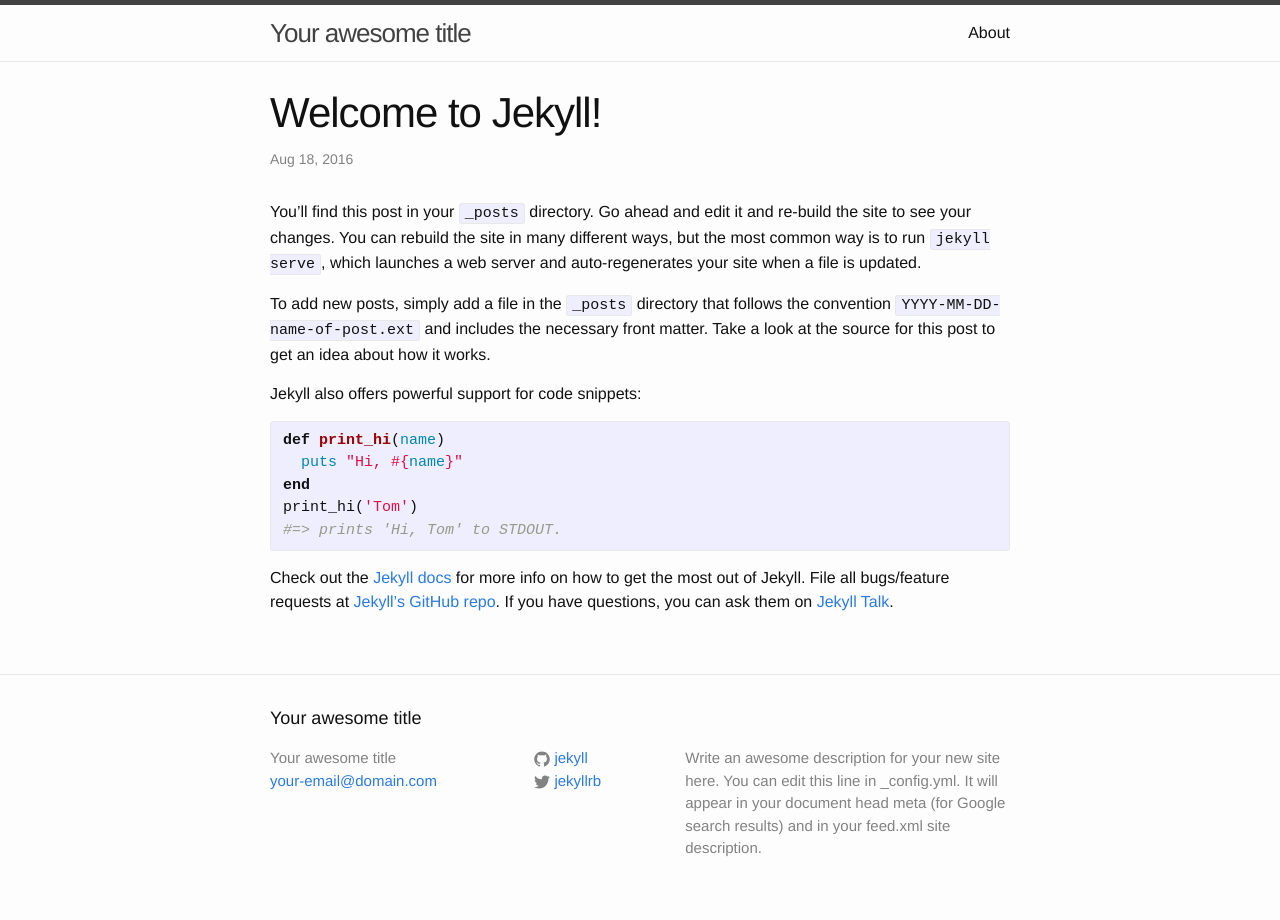
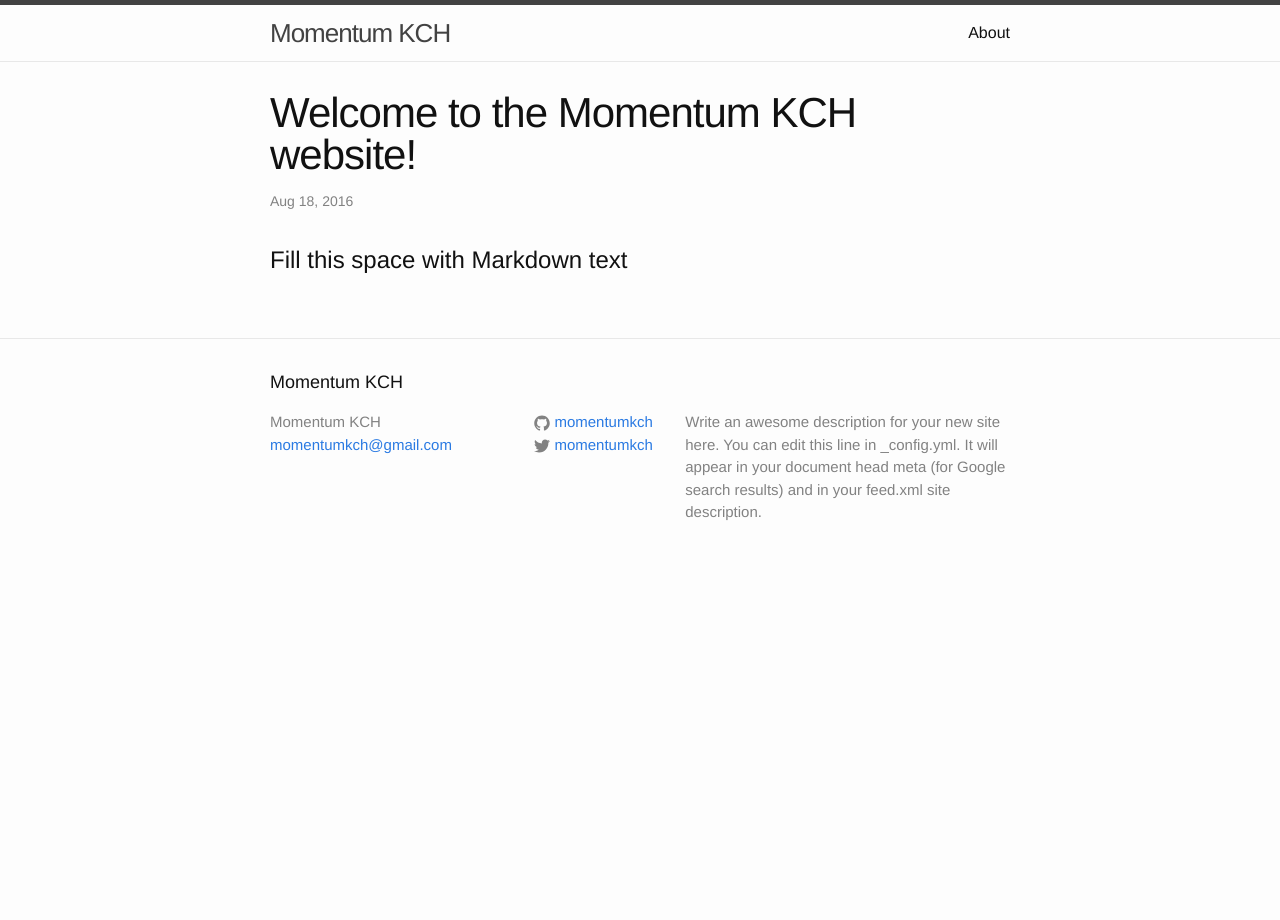
Before and after one commit to momentumkch/momentumkch.github.io, a Jekyll site: the page built from _posts/2016-08-18-welcome-to-jekyll.markdown, in a window 1280 px wide. Built offline with Jekyll 4.4.1, drawn with Linux system fonts in a browser that asks for light colours.

Commit message:
insert mkch name

```diff
--- a/_config.yml
+++ b/_config.yml
@@ -13,16 +13,16 @@
 # you will see them accessed via {{ site.title }}, {{ site.email }}, and so on.
 # You can create any custom variable you would like, and they will be accessible
 # in the templates via {{ site.myvariable }}.
-title: Your awesome title
-email: your-email@domain.com
+title: Momentum KCH
+email: momentumkch@gmail.com
 description: > # this means to ignore newlines until "baseurl:"
   Write an awesome description for your new site here. You can edit this
   line in _config.yml. It will appear in your document head meta (for
   Google search results) and in your feed.xml site description.
 baseurl: "" # the subpath of your site, e.g. /blog
-url: "http://example.com" # the base hostname & protocol for your site
-twitter_username: jekyllrb
-github_username:  jekyll
+url: "http://momentumkch.co" # the base hostname & protocol for your site
+twitter_username: momentumkch
+github_username:  momentumkch
 
 # Build settings
 markdown: kramdown
--- a/_posts/2016-08-18-welcome-to-jekyll.markdown
+++ b/_posts/2016-08-18-welcome-to-jekyll.markdown
@@ -1,25 +1,7 @@
 ---
 layout: post
-title:  "Welcome to Jekyll!"
+title:  "Welcome to the Momentum KCH website!"
 date:   2016-08-18 10:10:25 +0800
 categories: jekyll update
 ---
-You’ll find this post in your `_posts` directory. Go ahead and edit it and re-build the site to see your changes. You can rebuild the site in many different ways, but the most common way is to run `jekyll serve`, which launches a web server and auto-regenerates your site when a file is updated.
-
-To add new posts, simply add a file in the `_posts` directory that follows the convention `YYYY-MM-DD-name-of-post.ext` and includes the necessary front matter. Take a look at the source for this post to get an idea about how it works.
-
-Jekyll also offers powerful support for code snippets:
-
-{% highlight ruby %}
-def print_hi(name)
-  puts "Hi, #{name}"
-end
-print_hi('Tom')
-#=> prints 'Hi, Tom' to STDOUT.
-{% endhighlight %}
-
-Check out the [Jekyll docs][jekyll-docs] for more info on how to get the most out of Jekyll. File all bugs/feature requests at [Jekyll’s GitHub repo][jekyll-gh]. If you have questions, you can ask them on [Jekyll Talk][jekyll-talk].
-
-[jekyll-docs]: http://jekyllrb.com/docs/home
-[jekyll-gh]:   https://github.com/jekyll/jekyll
-[jekyll-talk]: https://talk.jekyllrb.com/
+# Fill this space with Markdown text
```
